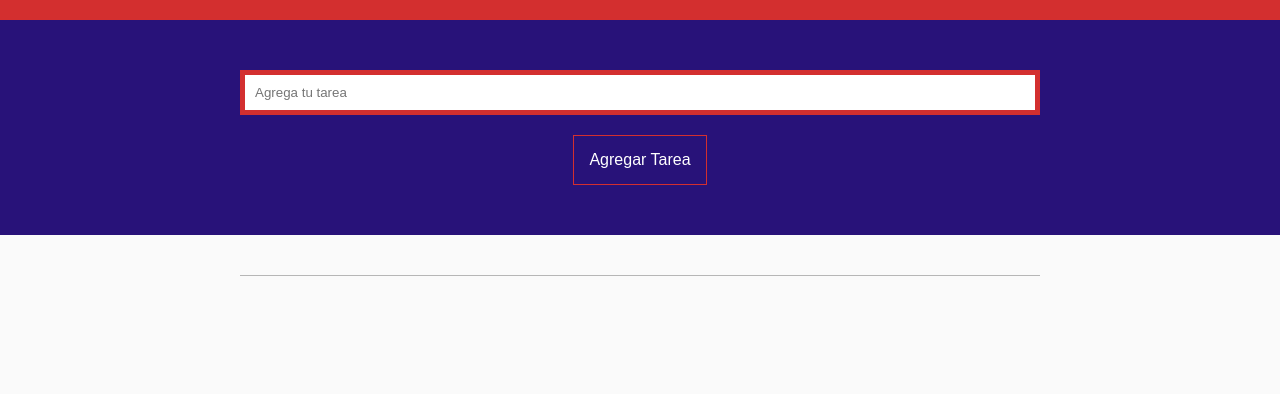
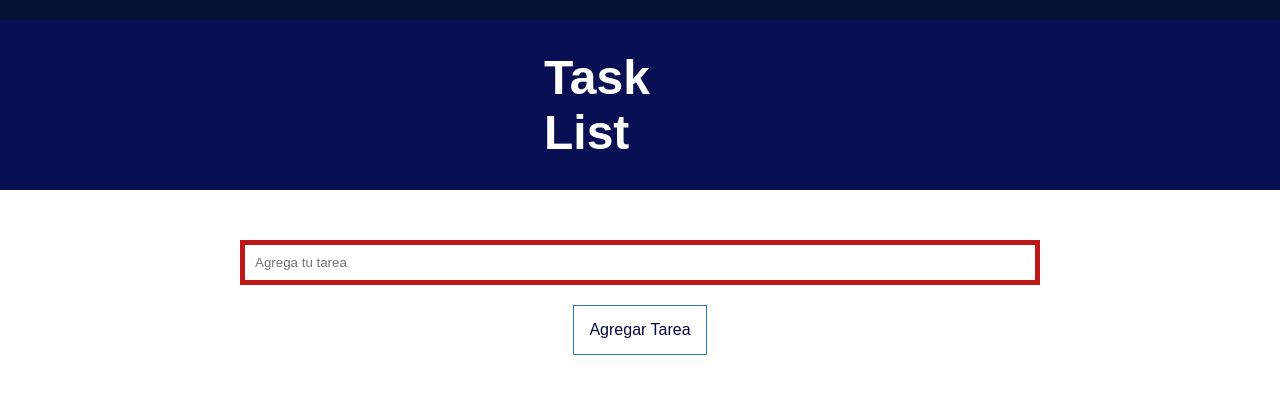
Before and after one commit to OscarArmasOP/task-list, a plain HTML site: page index.html in a window 1280 px wide. Shown: the top 394 px of the page. Drawn offline with Linux system fonts and the light colour scheme.

Commit message:
Madificación a los colores

```diff
--- a/css/styles.css
+++ b/css/styles.css
@@ -9,7 +9,21 @@
 body {
     background: #FAFAFA;
     font-family: arial, helvetica, sans-serif;
-    font-size: 16px;
+    font-size: 24px;
+}
+
+.wrapTittle {
+    margin: auto;
+    max-width: 800px;
+    width: 15%;
+}
+
+.titulo {
+    background: rgb(8, 16, 83);
+    border-top: 20px solid rgb(3, 19, 54);
+    color: #fff;
+    padding: 30px 0;
+    width: 100%;
 }
 
 .wrap {
@@ -19,8 +33,8 @@ body {
 }
 
 .principal {
-    background: rgb(40, 18, 121);
-    border-top: 20px solid #D32F2F;
+    background: rgb(255, 255, 255);
+    /*border-top: 20px solid rgb(7, 26, 68);*/
     color: #fff;
     padding: 50px 0;
     width: 100%;
@@ -38,14 +52,14 @@ body {
 }
 
 .principal .formulario input[type=text].error {
-    border: 5px solid #D32F2F;
-    color: red;
+    border: 5px solid #be1919;
+    color: rgb(131, 33, 33);
 }
 
 .principal .formulario .boton {
     background: none;
-    border: 1px solid #D32F2F;
-    color: #fff;
+    border: 1px solid rgb(47, 113, 211);
+    color: rgb(2, 6, 63);
     display: inline-block;
     font-size: 16px;
     padding: 15px;
--- a/index.html
+++ b/index.html
@@ -9,6 +9,12 @@
 </head>
 
 <body>
+    <div class="titulo">
+        <div class="wrapTittle">
+            <h1>Task List</h1>
+        </div>
+    </div>
+
     <div class="principal">
         <div class="wrap">
             <form class="formulario" action="">
--- a/js/main.js
+++ b/js/main.js
@@ -10,7 +10,7 @@
             nuevaTarea = document.createElement("li"),
             enlace = document.createElement("a"),
             contenido = document.createTextNode(tarea);
-
+        //Tarea valida
         if (tarea == "") {
             tareaInput.setAttribute("placeholder", "Agrega una tarea valida");
             tareaInput.className = "error";
@@ -24,9 +24,9 @@
         nuevaTarea.appendChild(enlace);
         //Agregamos la nueva tarea a la lista
         lista.appendChild(nuevaTarea);
-
+        //Regresar
         tareaInput.value = "";
-
+        //Borrar tarea
         for (var i = 0; i <= lista.children.length - 1; i++) {
             lista.children[i].addEventListener("click", function() {
                 this.parentNode.removeChild(this);
```
